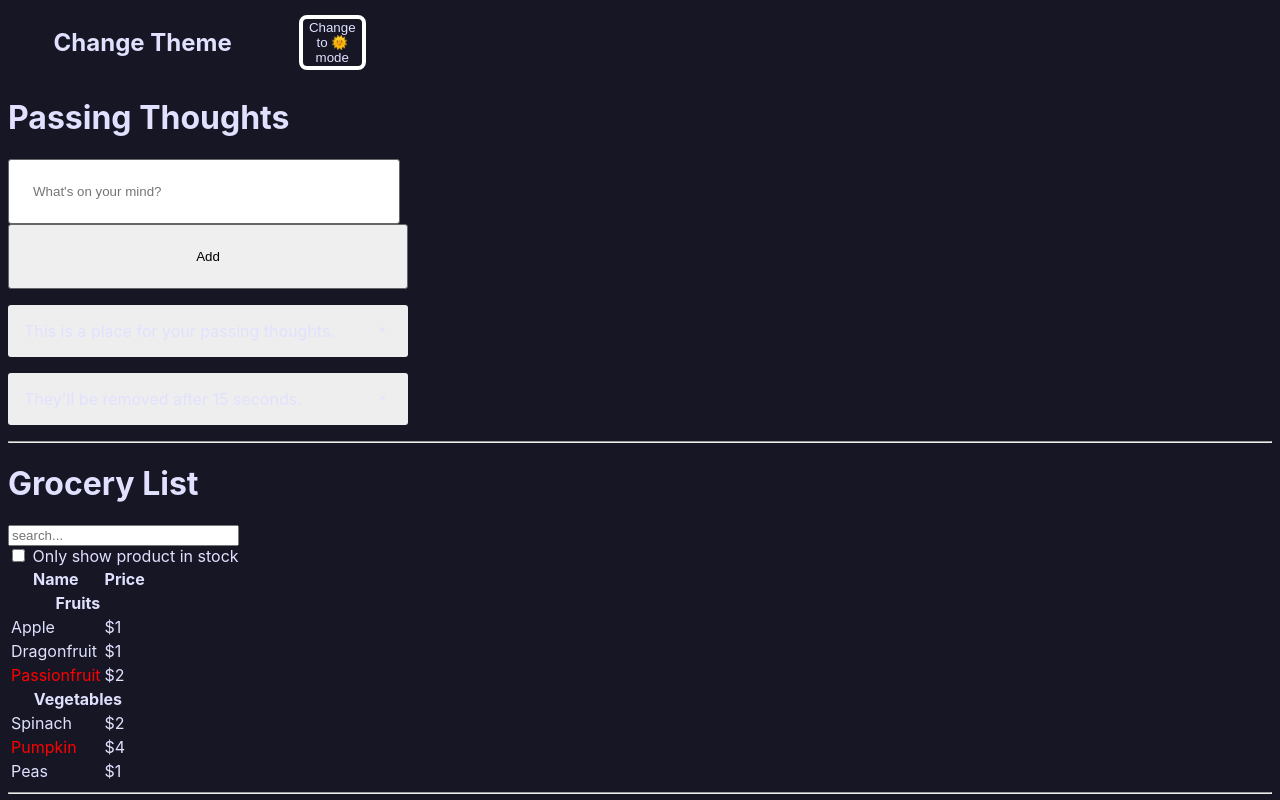
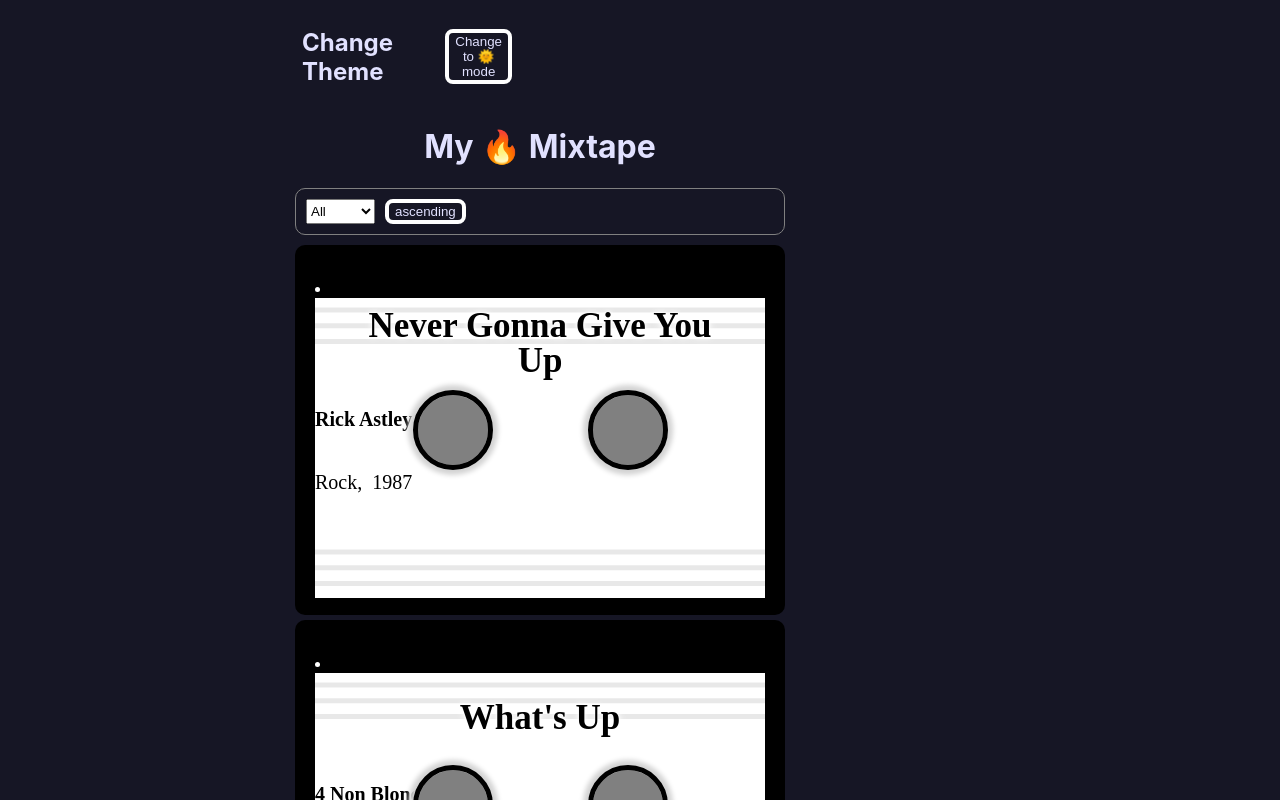
Before and after one commit to solvld/big-react-tests-projects, a React (Create React App) app: page / in a window 1280 px wide. Shown: the top 800 px of the page. Built offline with nearby package versions, Linux system fonts and the light colour scheme; the HTML template or start-up script is replaced by a standard one.

Commit message:
add Context Mixtape Project

```diff
--- a/src/App.js
+++ b/src/App.js
@@ -4,11 +4,13 @@
 import Showcase from './Projects/RandomFontAwesomButton/RandomButton';
 import PassingThoughtsApp from './Projects/PassingThoughts/PassingThoughtsApp';
 import Header from './Projects/themeToggler/Header';
+import ContextMixtapeApp from './Projects/ContextMixtape/ContextMixtapeApp';
 
 function App() {
   return (
-    <div className="App">
+    <div style={{margin: "auto", width: 700}}>
       <Header />
+      <ContextMixtapeApp />
       {/* <ForumApp /> */}
       <PassingThoughtsApp />
       <hr />
--- /dev/null
+++ b/src/Projects/ContextMixtape/ContextMixtapeApp.js
@@ -0,0 +1,52 @@
+import React from 'react';
+import { MixtapeProvider } from './MixtapeContext';
+import { Controls } from './Controls';
+import styles from './styles.module.css';
+
+import { SongList } from './SongList';
+const songs = [
+  {
+    artist: 'Smash Mouth',
+    genre: 'pop',
+    name: 'All Star',
+    year: 1999,
+  },
+  {
+    artist: 'Drake',
+    genre: 'rap',
+    name: 'Hotline Bling',
+    year: 2015,
+  },
+  {
+    artist: 'Lizzo',
+    genre: 'hip hop',
+    name: 'Juice',
+    year: 2019,
+  },
+  {
+    artist: 'Rick Astley',
+    genre: 'rock',
+    name: 'Never Gonna Give You Up',
+    year: 1987,
+  },
+  {
+    artist: '4 Non Blondes',
+    genre: 'rock',
+    name: "What's Up",
+    year: 1993,
+  },
+];
+
+function ContextMixtapeApp() {
+  return (
+    <MixtapeProvider songs={songs}>
+      <div className={styles.app}>
+        <h1 className={styles.heading}>My 🔥 Mixtape</h1>
+        <Controls />
+        <SongList />
+      </div>
+    </MixtapeProvider>
+  );
+}
+
+export default ContextMixtapeApp;
--- /dev/null
+++ b/src/Projects/ContextMixtape/Controls.js
@@ -0,0 +1,28 @@
+import React, { useContext } from 'react';
+import { MixtapeContext } from './MixtapeContext';
+import styles from './styles.module.css';
+
+export const Controls = () => {
+  const { genre, setGenre, sortOrder, setSortOrder } =
+    useContext(MixtapeContext);
+
+  const handleChange = ({ target }) => setGenre(target.value);
+  return (
+    <div className={styles.controls}>
+      <select value={genre} onChange={handleChange}>
+        <option value="all">All</option>
+        <option value="hip hop">Hip-hop</option>
+        <option value="rap">Rap</option>
+        <option value="rock">Rock</option>
+        <option value="pop">Pop</option>
+      </select>
+      <button
+        onClick={() =>
+          setSortOrder(sortOrder === 'ascending' ? 'descending' : 'ascending')
+        }
+      >
+        {sortOrder}
+      </button>
+    </div>
+  );
+};
--- /dev/null
+++ b/src/Projects/ContextMixtape/MixtapeContext.js
@@ -0,0 +1,15 @@
+import React, { useState } from 'react';
+
+export const MixtapeContext = React.createContext();
+
+export const MixtapeProvider = ({ children, songs }) => {
+  const [genre, setGenre] = useState('all');
+  const [sortOrder, setSortOrder] = useState('ascending');
+  return (
+    <MixtapeContext.Provider
+      value={{ songs, genre, setGenre, sortOrder, setSortOrder }}
+    >
+      {children}
+    </MixtapeContext.Provider>
+  );
+};
--- /dev/null
+++ b/src/Projects/ContextMixtape/Song.js
@@ -0,0 +1,19 @@
+import React from 'react';
+import styles from './styles.module.css';
+
+export const Song = ({ artist, genre, name, year }) => {
+  return (
+    <li className={styles.song}>
+      <div className={styles.contents}>
+        <h2 className={styles.name}>{name}</h2>
+        <div className={styles.details.left}>
+          <h3 className={styles.artist}>{artist}</h3>
+        </div>
+        <aside className={styles.details.right}>
+          <p className={styles.genre}>{genre}</p>
+          <p className={styles.year}>{year}</p>
+        </aside>
+      </div>
+    </li>
+  );
+};
--- /dev/null
+++ b/src/Projects/ContextMixtape/SongList.js
@@ -0,0 +1,23 @@
+import React, { useContext } from 'react';
+import { MixtapeContext } from './MixtapeContext';
+import { Song } from './Song';
+
+export const SongList = () => {
+  const { genre, sortOrder, songs } = useContext(MixtapeContext);
+  return (
+    <>
+      {songs
+        .filter(song => genre === 'all' || genre === song.genre)
+        .sort((a, b) => {
+          if (sortOrder === 'ascending') {
+            return a.year - b.year;
+          } else {
+            return b.year - a.year;
+          }
+        })
+        .map(song => (
+          <Song {...song} key={song.name} />
+        ))}
+    </>
+  );
+};
--- /dev/null
+++ b/src/Projects/ContextMixtape/styles.module.css
@@ -0,0 +1,156 @@
+.app {
+  max-width: 500px;
+}
+
+.heading {
+  text-align: center;
+}
+
+.song {
+  background: black;
+  border-radius: 10px;
+  color: white;
+  font-family: cursive;
+  height: 300px;
+  margin: 5px;
+  padding: 35px 20px;
+  position: relative;
+}
+
+.song::after,
+.song::before {
+  background: gray;
+  border-radius: 100%;
+  content: '';
+  display: block;
+  font-size: 70px;
+  height: 70px;
+  line-height: 70px;
+  outline: 5px solid black;
+  position: absolute;
+  text-align: center;
+  top: calc(50% - 35px);
+  width: 70px;
+  box-shadow: 0 0 5px 10px lightgray;
+  z-index: 2;
+}
+
+.song::after {
+  left: 25%;
+}
+
+.song::before {
+  right: 25%;
+}
+
+.contents {
+  background: white;
+  color: black;
+  height: 100%;
+  overflow: hidden;
+  position: relative;
+}
+
+.contents::after,
+.contents::before {
+  content: '☰';
+  position: absolute;
+  color: lightgray;
+  right: calc(50% - 25px);
+  font-size: 50px;
+  opacity: 0.5;
+  transform: scaleX(1500%);
+}
+
+.contents::after {
+  bottom: 0;
+}
+
+.contents::before {
+  top: 0;
+}
+
+.details,
+.name {
+  position: relative;
+}
+
+.name {
+  align-items: center;
+  border-radius: 10px;
+  display: flex;
+  font-size: 35px;
+  font-weight: bold;
+  height: 30%;
+  justify-content: center;
+  line-height: 35px;
+  margin: 0 10%;
+  text-align: center;
+  text-shadow:
+    0 0 3px white,
+    0 0 5px white,
+    0 0 10px white;
+}
+
+.details {
+  bottom: 0;
+  padding: 5px 10px;
+  position: absolute;
+  text-shadow:
+    0 0 2px white,
+    0 0 4px white;
+}
+
+.artist {
+  font-weight: bold;
+  text-align: left;
+}
+
+.left {
+  left: 0;
+}
+
+.right {
+  right: 0;
+}
+
+.genre {
+  text-transform: capitalize;
+}
+
+.genre::after {
+  content: ',';
+  margin-right: 0.5em;
+}
+
+.artist,
+.genre,
+.year {
+  display: inline-block;
+  position: relative;
+  z-index: 1;
+  font-size: 20px;
+}
+
+.controls {
+  border-radius: 10px;
+  border: 1px solid gray;
+  display: flex;
+  flex-direction: row;
+  gap: 10px;
+  justify-content: stretch;
+  margin: 10px 5px;
+  padding: 10px;
+}
+
+.controls :button,
+.controls select {
+  background: black;
+  border: 3px solid gray;
+  color: white;
+  cursor: pointer;
+  font-size: 15px;
+  font-weight: bold;
+  padding: 5px 10px;
+  width: 100%;
+}
```
